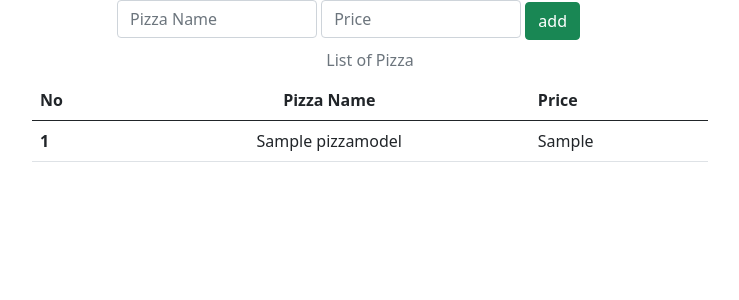
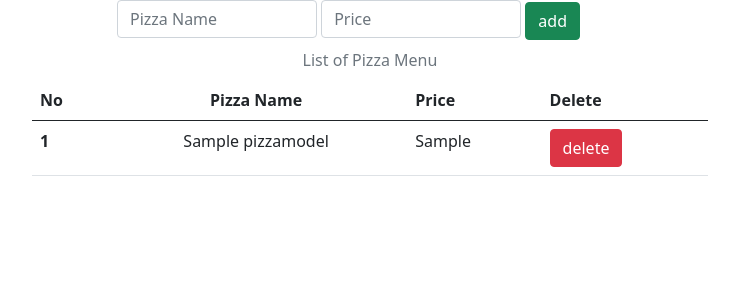
Before and after one commit to Shah-Wajahat-IU/pizza-app, a Django app: page /admin/homepage/ in a window 1280 px wide. Shown: the part 56-356 px from the top of the page, without its empty margins (270-1009 px from the left). Run offline with Django 4.2, Linux system fonts and the light colour scheme; tables that the repository leaves empty hold one stand-in row (values such as "Sample post").

Commit message:
adding delete function

```diff
--- a/pizza/pizza_app/templates/pizza-app/adminhomepage.html
+++ b/pizza/pizza_app/templates/pizza-app/adminhomepage.html
@@ -26,12 +26,13 @@
 {% if pizzas %}
 <div class="container" style="display: block; margin: auto; width: 700px;">
   <table class="table caption-top">
-    <caption style="text-align: center;"> List of Pizza</caption>
+    <caption style="text-align: center;"> List of Pizza Menu</caption>
     <thead>
       <tr>
         <th scope="col">No</th>
         <th scope="col" style="text-align: center;">Pizza Name</th>
         <th scope="col">Price</th>
+        <th scope="col">Delete</th>
       </tr>
     </thead>
     <tbody>
@@ -44,7 +45,7 @@
         <th scope="row">{{pizza.id}}</th>
         <td style="text-align: center;">{{pizza.name}}</td>
         <td>{{pizza.price}}</td>
-
+        <td><a href="/pizzadelete/{{pizza.id}}" class="btn btn-danger">delete</a></td>
       </tr>
       {% endfor %}
     </tbody>
--- a/pizza/pizza_app/urls.py
+++ b/pizza/pizza_app/urls.py
@@ -1,7 +1,7 @@
 from django.contrib import admin
 from django.contrib.auth import admin
 from django.urls import path
-from . views import addpizza, adminLoging, authenticateadmin,adminHomeView,adminLogoutView
+from . views import addpizza, adminLoging, authenticateadmin,adminHomeView,adminLogoutView, pizzaDelete
 
 urlpatterns = [
 
@@ -9,5 +9,6 @@ urlpatterns = [
     path("adminauthenticate/",authenticateadmin),
     path('admin/homepage/',adminHomeView, name="adminhomepage"),
     path('logoutadmin/',adminLogoutView),
-    path("addpizza/",addpizza)
+    path("addpizza/",addpizza),
+    path("pizzadelete/<int:pizzapk>/",pizzaDelete)
 ]
--- a/pizza/pizza_app/views.py
+++ b/pizza/pizza_app/views.py
@@ -50,3 +50,7 @@ def adminLogoutView(request):
     logout(request)
 
     return redirect("adminlogin")
+
+def pizzaDelete(request,pizzapk):
+    PizzaModel.objects.filter(id=pizzapk).delete()
+    return redirect('adminhomepage')
```
